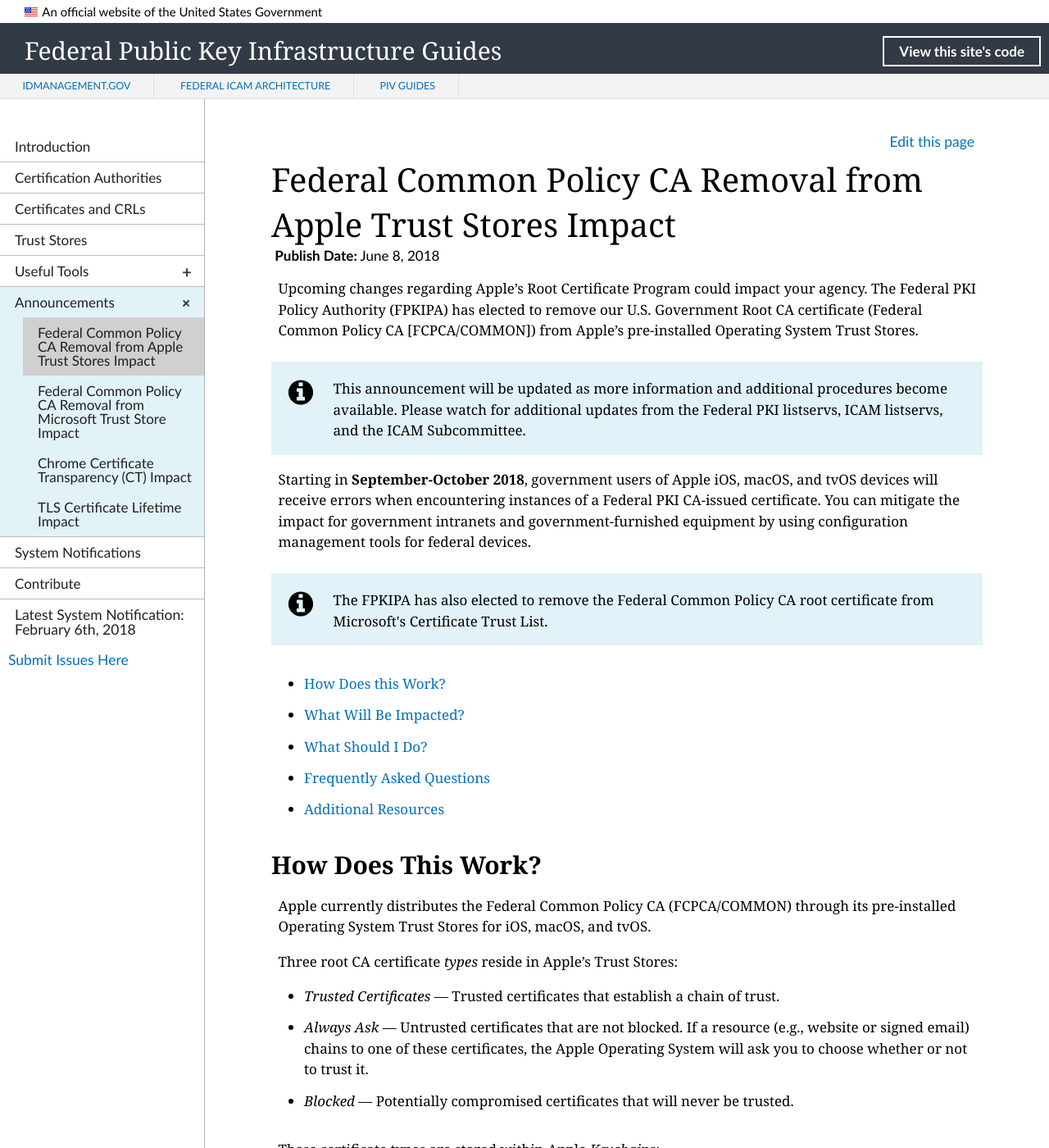
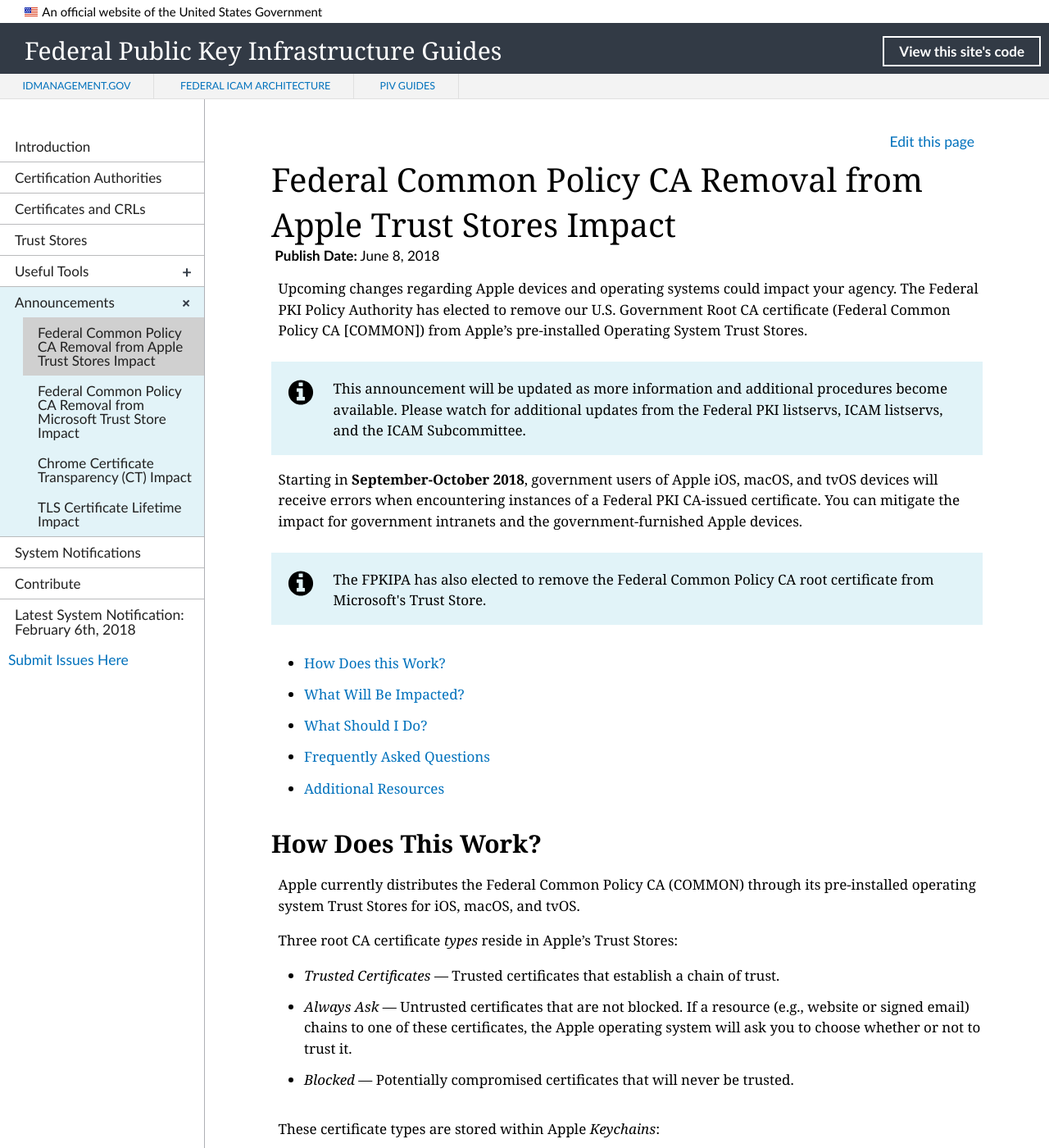
Before and after one commit to GSA/fpki-guides, a Jekyll site: the page built from _announcements/01_apple_common_removal.md, in a window 1280 px wide and 1400 px high. Shown: the whole window at 82% size. Built offline with Jekyll 4.4.1, drawn with Linux system fonts in a browser that asks for light colours; nearby versions of some CDN libraries; library files that are not in the unit come from our copies; some of the changed text lies outside the part shown.

Commit message:
more updates

````diff
--- a/_announcements/01_apple_common_removal.md
+++ b/_announcements/01_apple_common_removal.md
@@ -5,16 +5,16 @@ title: Federal Common Policy CA Removal from Apple Trust Stores Impact
 pubDate: June 8, 2018
 collection: announcements
 permalink: announcements/applepkichanges/
-description: Upcoming changes regarding Apple's Root Certificate Program could impact your agency. The Federal PKI Policy Authority has elected to remove our U.S. Government Root CA certificate (Federal Common Policy CA) from the Apple Operating System Trust Stores.  This change will impact government users of Apple iOS, macOS, and tvOS, starting in **September-October 2018**. <br><br> This change will cause government users to receive errors when encountering instances of a Federal PKI CA-issued certificate. You can mitigate the impact for government intranets and government-furnished equipment by using configuration management tools for federal devices.
+description: Upcoming changes regarding Apple devices and operating systems could impact your agency. The Federal PKI Policy Authority has elected to remove our U.S. Government Root CA certificate (Federal Common Policy CA) from the Apple Operating System Trust Stores.  This change will impact government users of Apple iOS, macOS, and tvOS, starting in **September-October 2018**. <br><br> This change will cause government users to receive errors when encountering instances of a Federal PKI CA-issued certificate. You can mitigate the impact for government intranets and government-furnished equipment.
 ---
 
-Upcoming changes regarding Apple's Root Certificate Program could impact your agency. The Federal PKI Policy Authority (FPKIPA) has elected to remove our U.S. Government Root CA certificate (Federal Common Policy CA [FCPCA/COMMON]) from Apple's pre-installed Operating System Trust Stores.
+Upcoming changes regarding Apple devices and operating systems could impact your agency. The Federal PKI Policy Authority has elected to remove our U.S. Government Root CA certificate (Federal Common Policy CA [COMMON]) from Apple's pre-installed Operating System Trust Stores.
 
 {% include alert-info.html content="This announcement will be updated as more information and additional procedures become available. Please watch for additional updates from the Federal PKI listservs, ICAM listservs, and the ICAM Subcommittee." %}
 
-Starting in **September-October 2018**, government users of Apple iOS, macOS, and tvOS devices will receive errors when encountering instances of a Federal PKI CA-issued certificate. You can mitigate the impact for government intranets and government-furnished equipment by using configuration management tools for federal devices.
+Starting in **September-October 2018**, government users of Apple iOS, macOS, and tvOS devices will receive errors when encountering instances of a Federal PKI CA-issued certificate. You can mitigate the impact for government intranets and the government-furnished Apple devices.
 
-{% include alert-info.html content="The FPKIPA has also elected to remove the Federal Common Policy CA root certificate from Microsoft's Certificate Trust List." %}
+{% include alert-info.html content="The FPKIPA has also elected to remove the Federal Common Policy CA root certificate from Microsoft's Trust Store." %}
 
 - [How Does this Work?](#how-does-this-work)
 - [What Will Be Impacted?](#what-will-be-impacted)
@@ -24,12 +24,12 @@ Starting in **September-October 2018**, government users of Apple iOS, macOS, an
 
 ## How Does This Work?
 
-Apple currently distributes the Federal Common Policy CA (FCPCA/COMMON) through its pre-installed Operating System Trust Stores for iOS, macOS, and tvOS.
+Apple currently distributes the Federal Common Policy CA (COMMON) through its pre-installed operating system Trust Stores for iOS, macOS, and tvOS.
 
 Three root CA certificate _types_ reside in Apple's Trust Stores:
 
 - _Trusted Certificates_ &mdash; Trusted certificates that establish a chain of trust.
-- _Always Ask_ &mdash; Untrusted certificates that are not blocked. If a resource (e.g., website or signed email) chains to one of these certificates, the Apple Operating System will ask you to choose whether or not to trust it.
+- _Always Ask_ &mdash; Untrusted certificates that are not blocked. If a resource (e.g., website or signed email) chains to one of these certificates, the Apple operating system will ask you to choose whether or not to trust it.
 - _Blocked_ &mdash; Potentially compromised certificates that will never be trusted.
 
 These certificate types are stored within Apple _Keychains_:
@@ -40,7 +40,7 @@ These certificate types are stored within Apple _Keychains_:
 
 ## What Will Be Impacted?
 
-These Apple Operating System versions will be impacted:
+These Apple operating system versions will be impacted:
 
 |**macOS**|**iOS**|**tvOS**|
 | :-------- |:-------- |:-------- |
@@ -233,7 +233,8 @@ The configuration profile can be distributed:
 
 #### Option 2. Install Using Command Line
 This option is for MacOS devices only.
-1. Install the COMMON root CA certificate as a Trusted Root:
+
+1. Command line:
 
     ```
 	$ sudo security add-trusted-cert -d -r trustRoot -k "/Library/Keychains/System.keychain" {DOWNLOAD_LOCATION}/fcpca.crt
````
Also changed, not shown: other parts of _announcements/01_apple_common_removal.md (+3 -3 lines).
